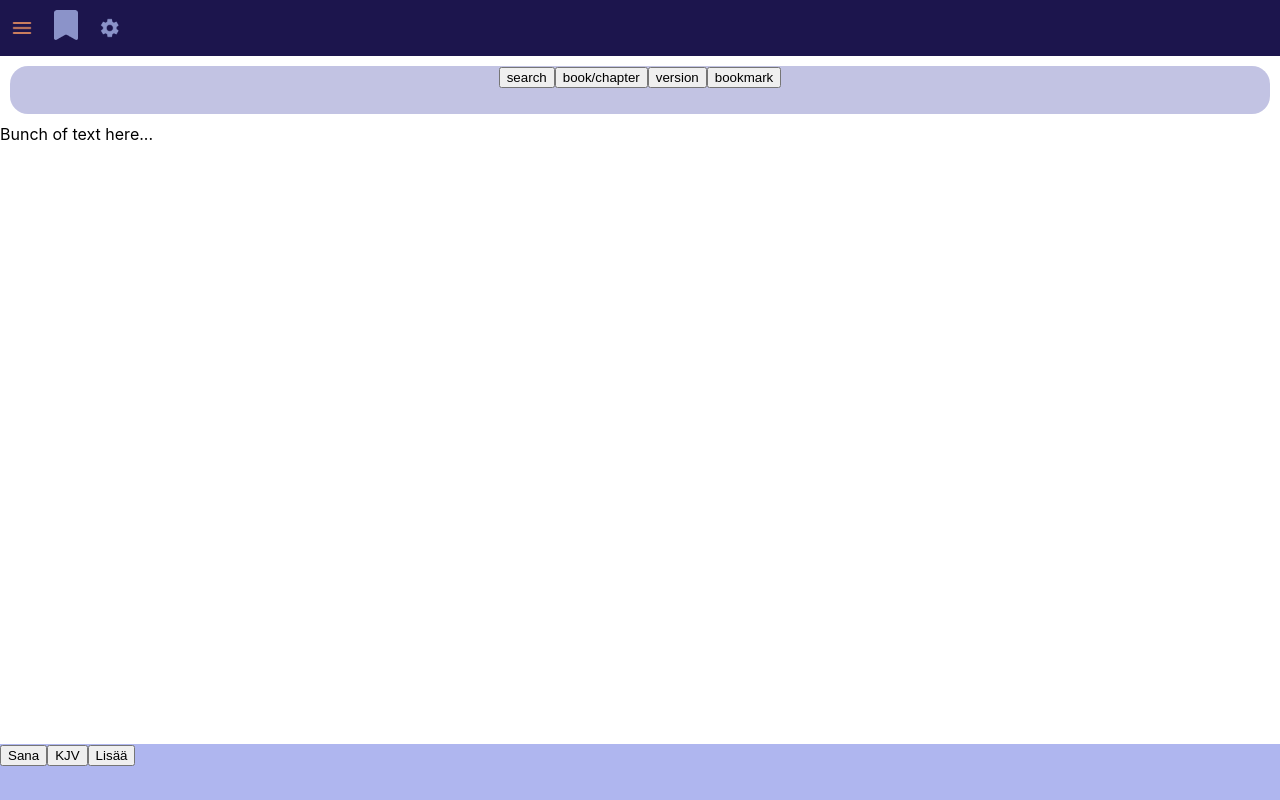
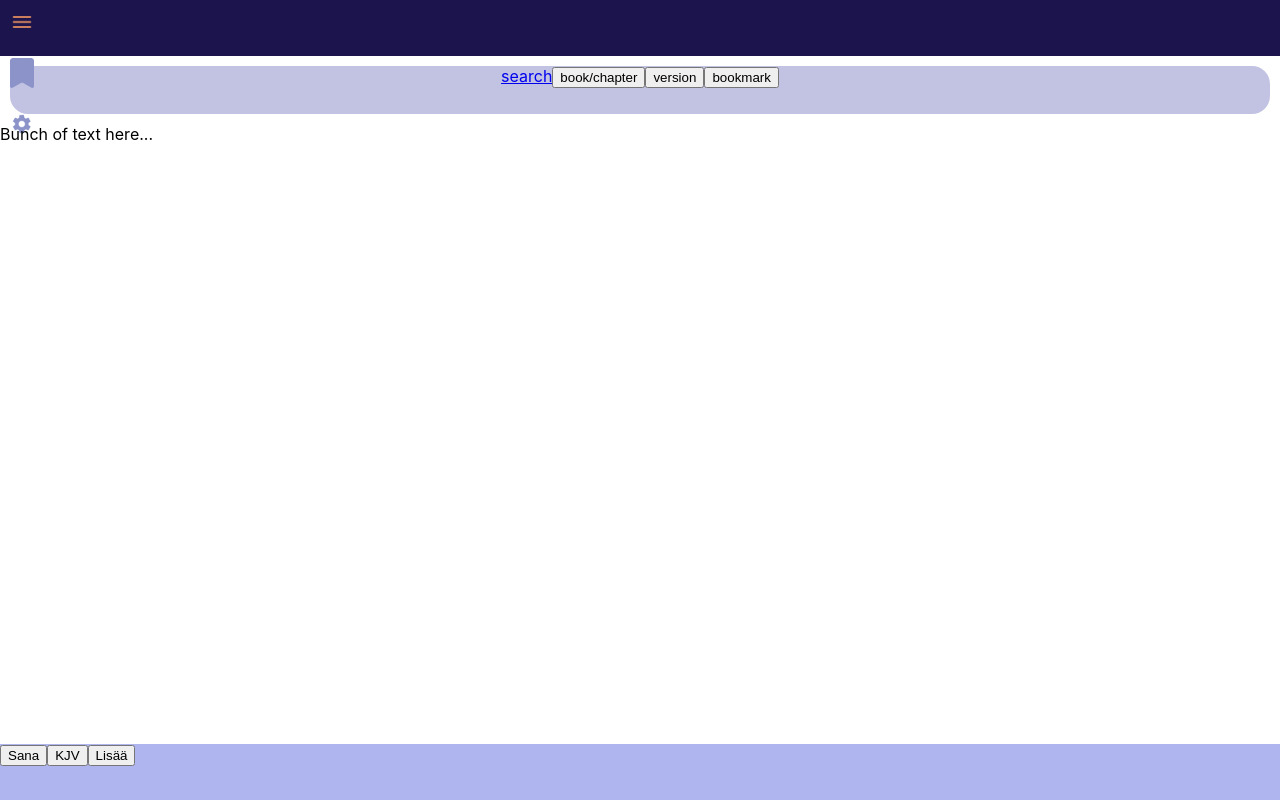
Before and after one commit to Bit-NaMi/pwa-sana-app, a React (Create React App) app: page / in a window 1280 px wide. Built offline with nearby package versions, Linux system fonts and the light colour scheme.

Commit message:
added react router

```diff
--- a/src/App.js
+++ b/src/App.js
@@ -1,6 +1,6 @@
 import React from 'react';
 //import React, { Component } from 'react';
-// import { BrowserRouter, Route, Link } from 'react-router-dom';
+import { BrowserRouter, Route, Switch } from 'react-router-dom';
 import './App.css';
 import NavBar from './Navbar.js';
 import Feed from './Feed.js';
@@ -12,11 +12,15 @@ import MenuIcon from './icons/Menu.png'
 
 function App () {
     return (
-     <div className="App">
+     <BrowserRouter>
        <NavBar bookmarkicon={BookmarkIcon} settingsicon={SettingsIcon} menuicon={MenuIcon} />
-       <Feed />
-       <BottomBar />
-     </div>
+       <Switch>
+          <Route path="/">
+            <Feed />
+          </Route>
+        </Switch>
+        <BottomBar />
+     </BrowserRouter>
     );
 }
 
--- a/src/Feed.js
+++ b/src/Feed.js
@@ -1,20 +1,28 @@
 import React from 'react';
-
+import { Switch, Route, Link } from 'react-router-dom';
 
   const Feed = () => {
     return (
       <div className="feed">
 
         <div className="toolbar">
-          <button>search</button>
+          <Link to="search">search</Link>
           <button>book/chapter</button>
           <button>version</button>
           <button>bookmark</button>
         </div>
+        <Switch>
+          <Route path="/search">
+            <div> Haku</div>
+          </Route>
+          <Route path="/">
+            <div className="texts">
+              Bunch of text here...
+            </div>
+          </Route>
+        </Switch>
 
-        <div className="texts">
-          Bunch of text here...
-        </div>
+
     </div>
   );
 }
--- a/src/Navbar.js
+++ b/src/Navbar.js
@@ -1,13 +1,17 @@
-import React from 'react';
-
+import React, {useState} from 'react';
+import Bookmarks from './components/Bookmarks';
 
   const NavBar = ({bookmarkicon, settingsicon, menuicon}) => {
+    const [bookmarksOpen, setBookmarksOpen] = useState(false)
     return (
+      <>
     <nav className="navbar">
       <a href=""><img src={menuicon} alt="Menu" /></a>
-      <a href=""><img src={bookmarkicon} alt="Kirjanmerkit" /></a>
+      <div onClick={() => setBookmarksOpen(!bookmarksOpen)}><img src={bookmarkicon} alt="Kirjanmerkit" /></div>
       <a href=""><img src={settingsicon} alt="pika-asetukset" /></a>
     </nav>
+    {bookmarksOpen && <Bookmarks />}
+    </>
   );
 }
 
--- /dev/null
+++ b/src/components/Bookmarks.js
@@ -0,0 +1,7 @@
+import React from 'react';
+
+const Bookmarks = () => {
+    return (<div>Kirjanmerkit</div>)
+}
+
+export default Bookmarks
```
